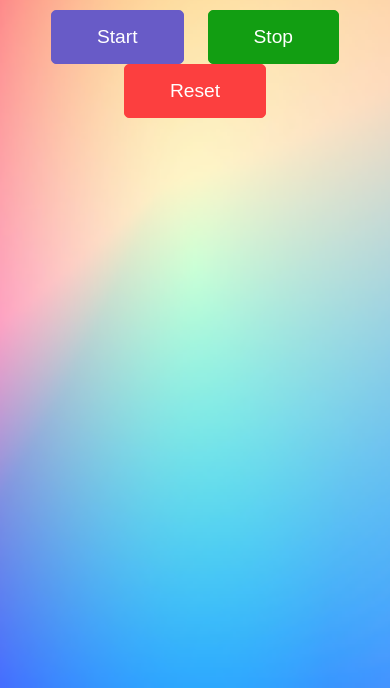
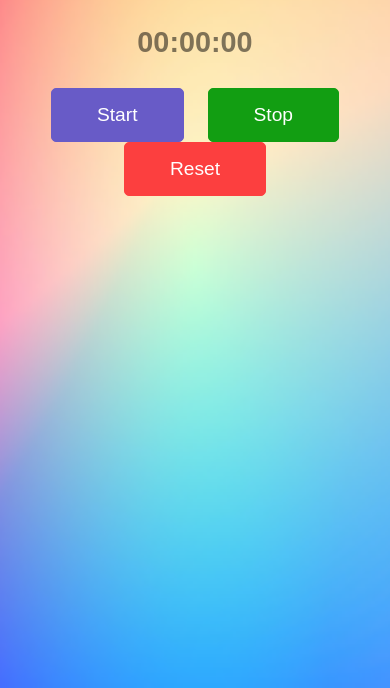
Before and after one commit to fahad-011/Stopwatch, a plain HTML site: page index.html in a window 390 px wide. Shown: the part 156-844 px from the top of the page. Drawn offline with Linux system fonts and the light colour scheme.

Commit message:
fixing screen

```diff
--- a/style.css
+++ b/style.css
@@ -44,6 +44,10 @@ button{
     p{
         font-size: 1.8em;
     }
+    .wrapper {
+        padding: 70px 0;
+        text-align: center;
+      }
 }
 
 #button-start{
```
